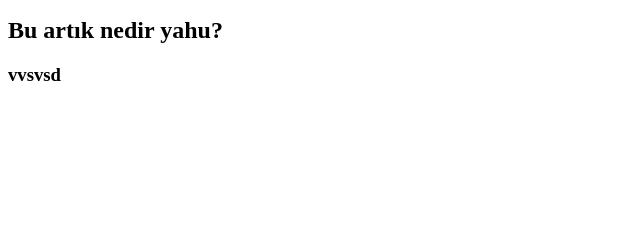
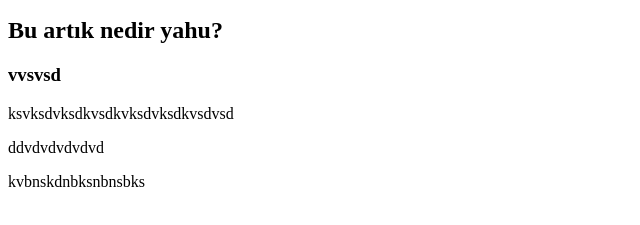
Before and after one commit to fearm3/ex, a plain HTML site: page index.html in a window 1280 px wide. Shown: the part 87-312 px from the top of the page, without its empty margins (0-640 px from the left). Drawn offline with Linux system fonts and the light colour scheme.

Commit message:
add ilk commit

```diff
--- a/index.html
+++ b/index.html
@@ -12,5 +12,14 @@
 
 
     <h3>vvsvsd</h3>
+
+
+    <p>ksvksdvksdkvsdkvksdvksdkvsdvsd</p>
+
+
+    <p>ddvdvdvdvdvd</p>
+
+    <p>kvbnskdnbksnbnsbks</p>
+
 </body>
 </html>
```
